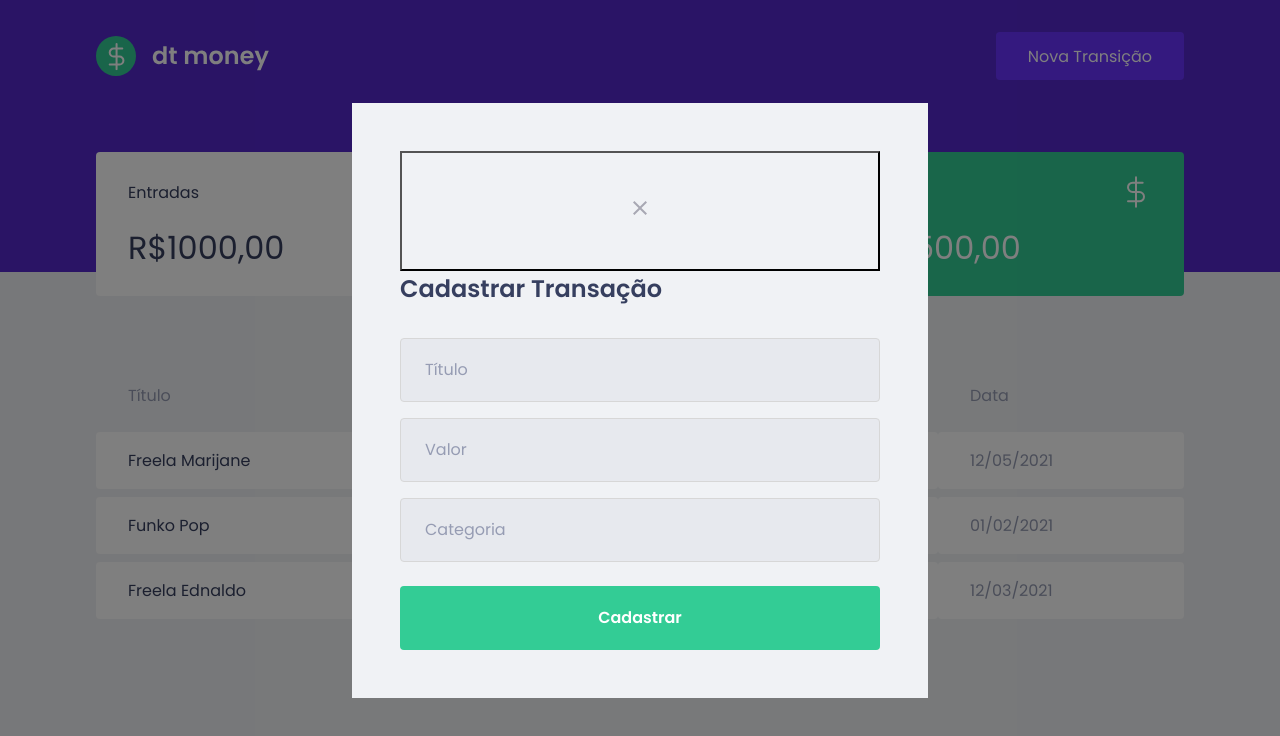
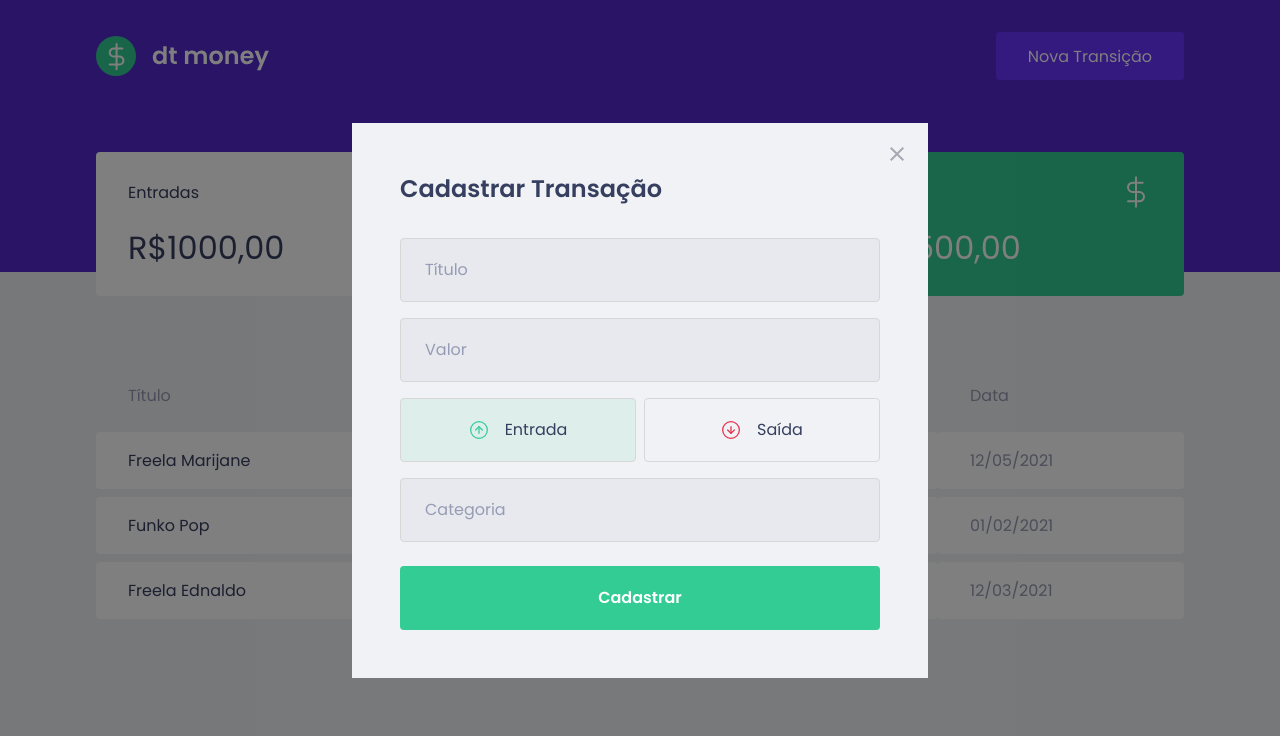
Before and after one commit to thiagoos16/ignite-dt-money, a React (Create React App) app: page / in a window 1280 px wide. Both pictures are taken after a click on the button "Nova Transição". Shown: the top 736 px of the page. Built offline with nearby package versions, Linux system fonts and the light colour scheme; no server answers; what miragejs would draw is missing.

Commit message:
add transaction types check buttons and add polished

```diff
--- a/package.json
+++ b/package.json
@@ -6,6 +6,7 @@
     "@types/react-modal": "^3.12.0",
     "axios": "^0.21.1",
     "miragejs": "^0.1.41",
+    "polished": "^4.1.2",
     "react": "^17.0.2",
     "react-dom": "^17.0.2",
     "react-modal": "^3.13.1",
--- a/src/components/NewTransactionModal/index.tsx
+++ b/src/components/NewTransactionModal/index.tsx
@@ -1,6 +1,11 @@
+import { useState } from 'react';
 import Modal from 'react-modal';
+
 import closeImg from '../../assets/close.svg';
-import { Container } from './styles';
+import incomeImg from '../../assets/income.svg';
+import outcomeImg from '../../assets/outcome.svg';
+
+import { Container, TransactionTypeContainer, RadioBox } from './styles';
 
 interface NewTransactionModalProps {
     isOpen: boolean;
@@ -8,6 +13,7 @@
 }
 
 export function NewTransactionModal({ isOpen, onRequestClose }: NewTransactionModalProps) {
+    const [type, setType] = useState('deposit');
 
     return (
         <Modal
@@ -19,7 +25,7 @@
             <button
                 type="button"
                 onClick={onRequestClose}
-                className="react-modal-content"
+                className="react-modal-close"
             >
                 <img src={closeImg} alt="Fechar modal"/>
             </button>
@@ -36,6 +42,28 @@
                     placeholder="Valor"
                 />
 
+                <TransactionTypeContainer>
+                    <RadioBox
+                        type="button"
+                        onClick={() => { setType('deposit'); }}
+                        isActive={type === 'deposit'}
+                        activeColor="green"
+                    >
+                        <img src={incomeImg} alt="Entrada"/>
+                        <span>Entrada</span>
+                    </RadioBox>
+
+                    <RadioBox
+                        type="button"
+                        onClick={() => { setType('withdraw'); }}
+                        isActive={type === 'withdraw'}
+                        activeColor="red"
+                    >
+                        <img src={outcomeImg} alt="Saída"/>
+                        <span>Saída</span>
+                    </RadioBox>
+                </TransactionTypeContainer>
+
                 <input
                     placeholder="Categoria"
                 />
--- a/src/components/NewTransactionModal/styles.ts
+++ b/src/components/NewTransactionModal/styles.ts
@@ -1,4 +1,5 @@
 import styled from 'styled-components';
+import { darken, transparentize } from 'polished';
 
 export const Container = styled.form`
     h2 {
@@ -47,3 +48,53 @@
         }
     }
 `
+
+export const TransactionTypeContainer = styled.div`
+    margin: 1rem 0;
+    display: grid;
+    grid-template-columns: 1fr 1fr;
+    gap: 0.5rem;
+`
+
+interface RadioBoxProps {
+    isActive: boolean;
+    activeColor: 'green' | 'red';
+}
+
+const colors = {
+    green: '#33CC95',
+    red: '#E52E4D'
+}
+
+export const RadioBox = styled.button<RadioBoxProps>`
+    height: 4rem;
+    border: 1px solid #d7d7d7;
+    border-radius: 0.25rem;
+
+    background: ${(props) => props.isActive
+        ? transparentize(0.9, colors[props.activeColor])
+        : 'transparent'
+    };
+
+    display: flex;
+    align-items: center;
+    justify-content: center;
+
+    transition: filter 0.2s;
+
+    &:hover {
+        border-color: ${darken(0.1, '#d7d7d7')};
+    }
+
+    img {
+        width: 20px;
+        height: 20px;
+    }
+
+    span {
+        display: inline-block;
+        margin-left: 1rem;
+        font-size: 1rem;
+        color: var(--text-title);
+    }
+`;
```
